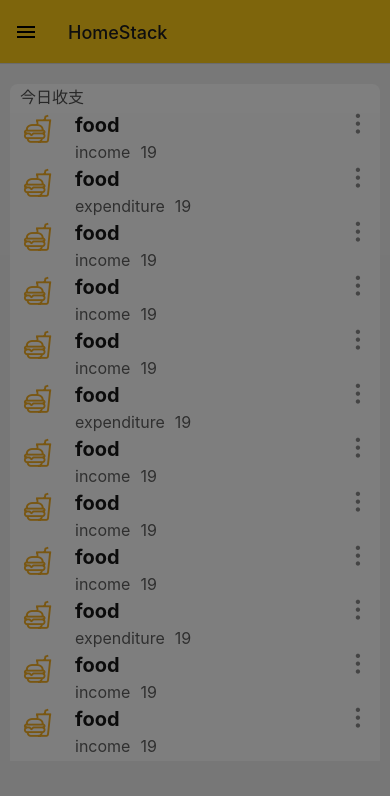
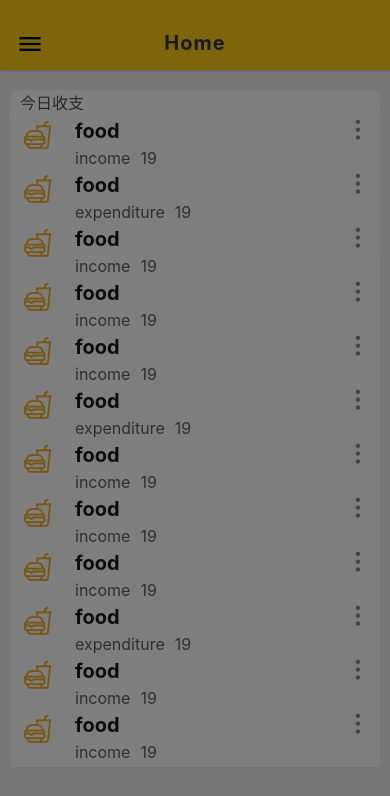
Before and after one commit to QZhou0706/React-native_AccountingHelper, a React Native app: screen /HomeStack in a window 390 px wide. Shown: the top 796 px of the page. Built offline with nearby package versions, Linux system fonts and the light colour scheme.

Commit message:
custom Header

```diff
--- a/App.js
+++ b/App.js
@@ -2,6 +2,7 @@ import 'react-native-gesture-handler';
 import * as React from 'react';
 import { NavigationContainer } from '@react-navigation/native';
 import { useFonts } from 'expo-font';
+
 import HomeStack from './routes/homestack';
 import SettingsDrawer from './routes/drawer';
 import BottomTab from './routes/bottomTab';
--- a/routes/drawer.js
+++ b/routes/drawer.js
@@ -1,7 +1,8 @@
 import { View, Text } from 'react-native';
-import { DrawerContentScrollView, DrawerItem, createDrawerNavigator } from '@react-navigation/drawer';
+import { createDrawerNavigator } from '@react-navigation/drawer';
 import CustomDrawer from './src/customDrawer';
 import IonIcons from 'react-native-vector-icons/Ionicons';
+import { HeaderLeft, Header } from '../shared/header';
 
 import HomeStack from './homestack';
 import AboutStack from './aboutStack';
@@ -12,10 +13,8 @@ function SettingsDrawer() {
   return (
     <Drawer.Navigator
       useLegacyImplementation
-      screenOptions={{
-        headerStyle: {
-          backgroundColor: '#FDCB18',
-        },
+      screenOptions={() => {
+        return {
           drawerActiveBackgroundColor: '#FDCB18',
           drawerActiveTintColor: '#333',
           drawerInactiveTintColor: '#333',
@@ -24,19 +23,26 @@ function SettingsDrawer() {
             fontFamily: 'nunito-regular',
             fontSize: 17,
             borderRadius: 20,
+          },
         }
       }}
       drawerContent={props => <CustomDrawer {...props} />}
     >
-      <Drawer.Screen name='HomeStack' component={HomeStack} options={{
+      <Drawer.Screen name='HomeStack' component={HomeStack} options={({ navigation }) => {
+        return {
           drawerIcon: ({ color }) => (
             <IonIcons name='home-outline' size={20} color={color} />
-        )
+          ),
+          header: () => <Header navigation={navigation} title='Home' />,
+        }
       }} />
-      <Drawer.Screen name="AboutStack" component={AboutStack} options={{
+      <Drawer.Screen name="AboutStack" component={AboutStack} options={({ navigation }) => {
+        return {
           drawerIcon: ({ color }) => (
             <IonIcons name='document-text-outline' size={20} color={color} />
-        )
+          ),
+          header: () => <Header navigation={navigation} title='About' />,
+        }
       }} />
     </Drawer.Navigator>
   );
--- a/shared/header.js
+++ b/shared/header.js
@@ -3,27 +3,37 @@ import { StyleSheet, Text, View } from "react-native";
 import { MaterialIcons } from '@expo/vector-icons';
 
 
-export default function Header({ navigation, title }) {
+
+export function Header({ navigation, title }) {
+
   const openMenu = () => {
     navigation.openDrawer();
   }
+
   return (
-      <View style={styles.header}>
-        <MaterialIcons name='menu' size={28} onPress={openMenu} style={styles.icon} />
-        <View>
-          <Text style={styles.headerText}>{title}</Text>
-        </View>
+    <View style={styles.header}>
+      <MaterialIcons name='menu' size={28} onPress={openMenu} style={styles.icon} />
+      <View>
+        <Text style={styles.headerText}>{title}</Text>
       </View>
+    </View>
   );
 }
 
 const styles = StyleSheet.create({
   header: {
     width: '100%',
-    height: '100%',
+    height: 70,
     flexDirection: 'row',
     alignItems: 'center',
     justifyContent: 'center',
+    backgroundColor: '#FDCB18',
+    elevation: 3,
+    paddingTop: 16,
+    shadowOffset: { width: 1, height: 1 },
+    shadowColor: '#333',
+    shadowOpacity: 0.3,
+    shadowRadius: 2,
   },
   headerText: {
     fontWeight: 'bold',
@@ -31,9 +41,13 @@ const styles = StyleSheet.create({
     color: '#333',
     letterSpacing: 1,
   },
+  headerLeft: {
+    marginLeft: 15,
+  },
   icon: {
     position: 'absolute',
     left: 16,
+    top: 30,
   },
   image: {
     flex: 1,
```
Lines whose indentation alone changed are shown as unchanged.
